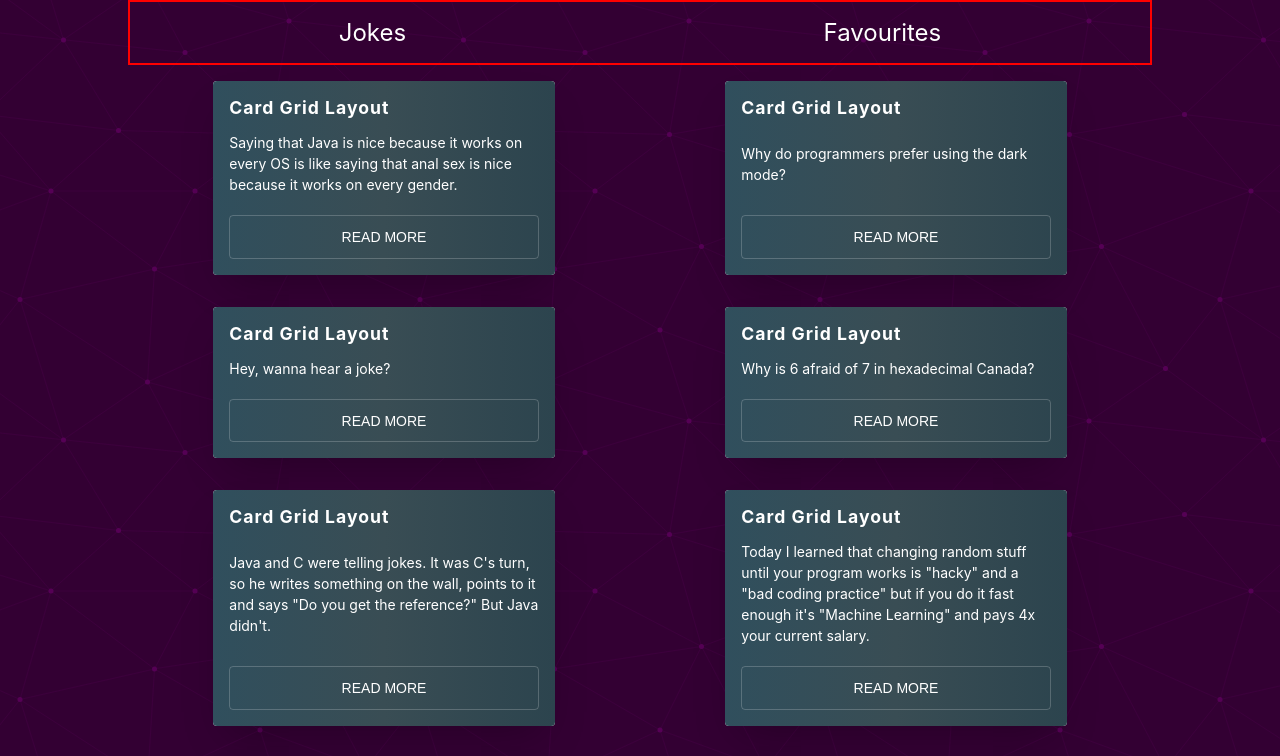
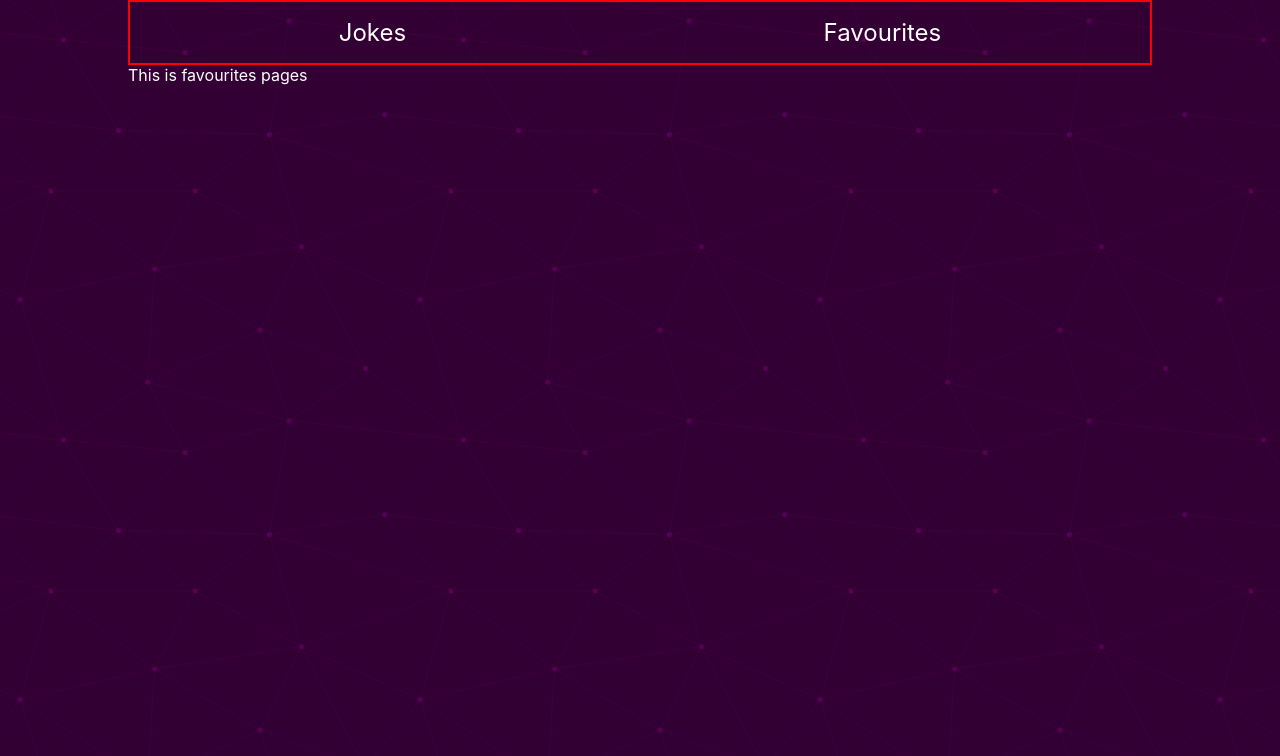
Before and after one commit to technophile-04/CSI_Task_Web, a React (Create React App) app: page /favourites in a window 1280 px wide. Shown: the top 756 px of the page. Built offline with nearby package versions, Linux system fonts and the light colour scheme; the HTML template or start-up script is replaced by a standard one.

Commit message:
fetch jokes

```diff
--- a/package.json
+++ b/package.json
@@ -8,6 +8,7 @@
     "@testing-library/user-event": "^12.8.3",
     "react": "^17.0.2",
     "react-dom": "^17.0.2",
+    "react-router-dom": "^5.3.0",
     "react-scripts": "4.0.3",
     "web-vitals": "^1.1.2"
   },
--- /dev/null
+++ b/src/api/fetchJokes.js
@@ -0,0 +1,13 @@
+const URL = 'https://v2.jokeapi.dev/joke/Programming?amount=10';
+async function fetchJokes() {
+	try {
+		const res = await fetch(URL);
+		const data = await res.json();
+		console.log(data.jokes);
+		return data.jokes;
+	} catch (error) {
+		console.log(error);
+	}
+}
+
+export default fetchJokes;
--- a/src/components/Card/Card.jsx
+++ b/src/components/Card/Card.jsx
@@ -4,12 +4,19 @@ import './card.css';
 const Card = ({ joke }) => {
 	return (
 		<>
-			<li class="cards_item">
-				<div class="card">
-					<div class="card_content">
-						<h2 class="card_title">Card Grid Layout</h2>
-						<p class="card_text">{joke.joke ? joke.joke : joke.setup}</p>
-						<button class="btn card_btn">Read More</button>
+			<li className="cards_item">
+				<div className="card">
+					<div className="card_content">
+						{joke.type === 'single' ? (
+							<h2 className="card_title card_joke">{joke.joke}</h2>
+						) : (
+							<>
+								<h2 className="card_title">{joke.setup}</h2>
+								<p className="card_text">{joke.delivery}</p>
+							</>
+						)}
+
+						<button className="btn card_btn">Add me to favourites</button>
 					</div>
 				</div>
 			</li>
--- a/src/components/Card/card.css
+++ b/src/components/Card/card.css
@@ -78,8 +78,12 @@ h1 {
 
 .card_text {
 	color: #ffffff;
-	font-size: 0.875rem;
+	font-size: 0.975rem;
 	line-height: 1.5;
-	margin-bottom: 1.25rem;
-	font-weight: 400;
+	margin-bottom: 1.05rem;
+	font-weight: 600;
 }
+
+.card_joke {
+	margin-bottom: 1rem;
+}
--- a/src/components/container/Container.jsx
+++ b/src/components/container/Container.jsx
@@ -2,14 +2,30 @@ import React from 'react';
 import Content from '../content/Content';
 import Header from '../header/Header';
 import './container.css';
+import { BrowserRouter, Switch, Route } from 'react-router-dom';
+import FavouriteContent from '../favouriteContent/FavouriteContent';
 
 const Container = () => {
 	return (
-		<div className="container">
-			<Header />
-			<Content />
-		</div>
+		<BrowserRouter>
+			<div className="container">
+				<Header />
+				<Switch>
+					<Route path="/" exact>
+						<Content />
+					</Route>
+					<Route path="/favourites">
+						<FavouriteContent />
+					</Route>
+				</Switch>
+			</div>
+		</BrowserRouter>
 	);
 };
 
+/*
+
+
+*/
+
 export default Container;
--- a/src/components/content/Content.jsx
+++ b/src/components/content/Content.jsx
@@ -1,14 +1,24 @@
-import React from 'react';
+import React, { useEffect, useState } from 'react';
 import Card from '../Card/Card';
 import './content.css';
-import { jokesObj } from '../sampleJokes';
+// import { jokesObj } from '../sampleJokes';
+import fetchJokes from '../../api/fetchJokes';
 
 const Content = () => {
+	const [jokes, setJokes] = useState([]);
+
+	useEffect(() => {
+		(async function getJokes() {
+			const data = await fetchJokes();
+			setJokes(data);
+		})();
+	}, []);
+
 	return (
 		<div className="card-container">
 			<ul class="cards">
-				{jokesObj.jokes?.map((joke) => (
-					<Card joke={joke} />
+				{jokes?.map((joke) => (
+					<Card joke={joke} key={joke.id} />
 				))}
 			</ul>
 		</div>
--- /dev/null
+++ b/src/components/favouriteContent/FavouriteContent.jsx
@@ -0,0 +1,7 @@
+import React from 'react';
+
+const FavouriteContent = () => {
+	return <div>This is favourites pages</div>;
+};
+
+export default FavouriteContent;
--- a/src/components/header/Header.jsx
+++ b/src/components/header/Header.jsx
@@ -1,12 +1,17 @@
 import React from 'react';
 import './header.css';
+import { Link } from 'react-router-dom';
 
 const Header = () => {
 	return (
 		<div className="header-container">
 			<div className="header-container__block">
-				<h1 className="header-container__title">Jokes</h1>
-				<h1 className="header-container__title">Favourites</h1>
+				<Link to="/">
+					<h1 className="header-container__title">Jokes</h1>
+				</Link>
+				<Link to="/favourites">
+					<h1 className="header-container__title">Favourites</h1>
+				</Link>
 			</div>
 		</div>
 	);
```
Also changed, not shown: src/index.css (+8 -0 lines), src/components/favouriteContent/favouriteContent.css (added), 1 other file (tests, documents, lock files or other folders).
